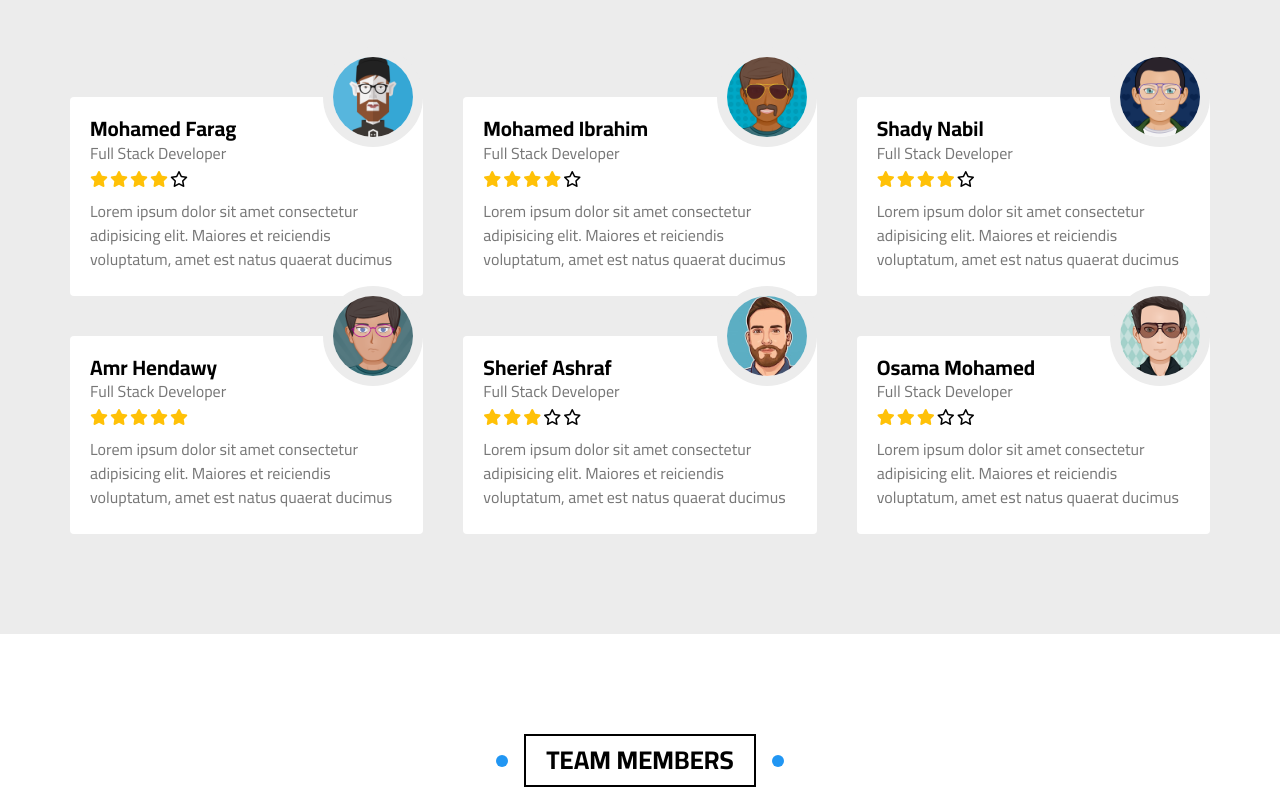
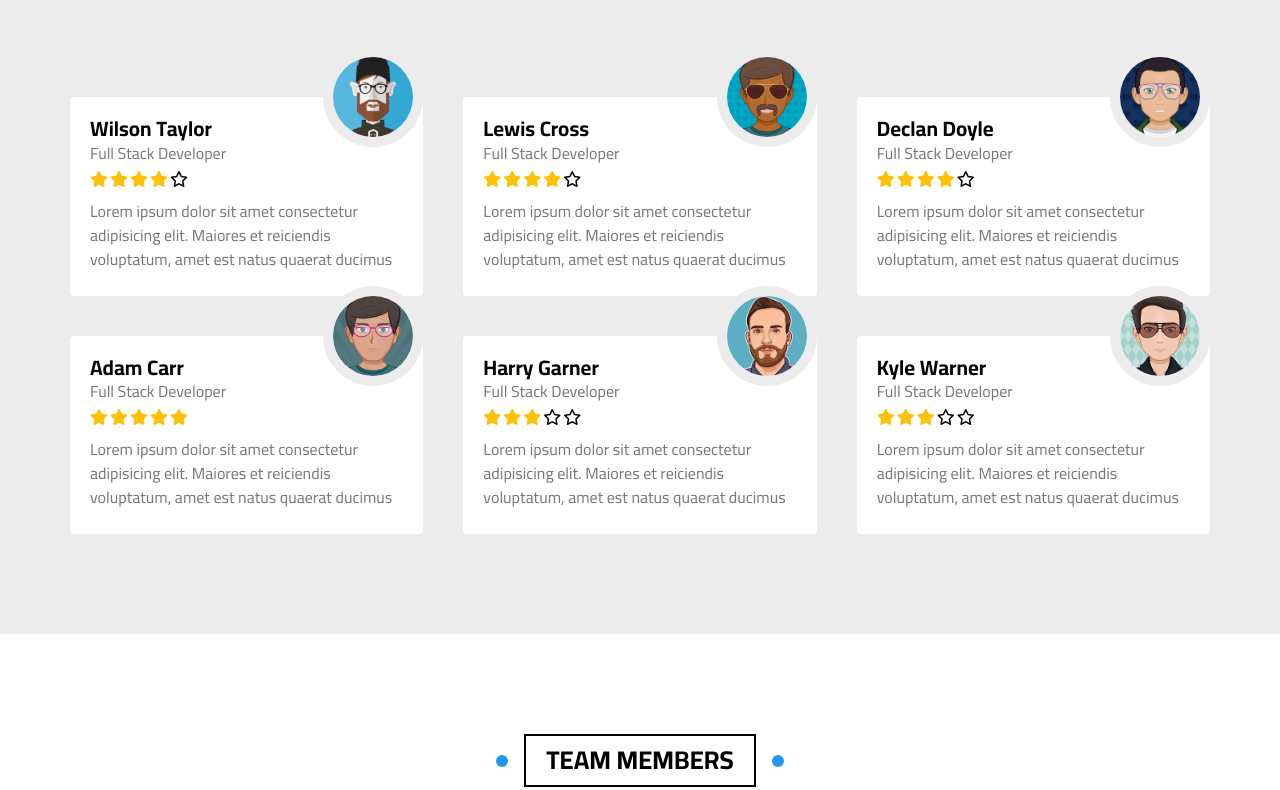
Before and after one commit to syphaxalili/elzero-website, a plain HTML site: page index.html in a window 1280 px wide. Shown: the part 4338-5128 px from the top of the page. Drawn offline with Linux system fonts and the light colour scheme.

Commit message:
Update index.html

```diff
--- a/index.html
+++ b/index.html
@@ -289,7 +289,7 @@
             <div class="content">
                 <div class="card">
                     <img src="assets/images/avatar-01.png" alt="avatar 1 image">
-                    <h3>Mohamed Farag</h3>
+                    <h3>Wilson Taylor</h3>
                     <p>Full Stack Developer</p>
                     <ul>
                         <li><i class="fa-solid fa-star filled"></i></li>
@@ -303,7 +303,7 @@
                 </div>
                 <div class="card">
                     <img src="assets/images/avatar-02.png" alt="avatar 2 image">
-                    <h3>Mohamed Ibrahim</h3>
+                    <h3>Lewis Cross</h3>
                     <p>Full Stack Developer</p>
                     <ul>
                         <li><i class="fa-solid fa-star filled"></i></li>
@@ -317,7 +317,7 @@
                 </div>
                 <div class="card">
                     <img src="assets/images/avatar-03.png" alt="avatar 3 image">
-                    <h3>Shady Nabil</h3>
+                    <h3>Declan Doyle</h3>
                     <p>Full Stack Developer</p>
                     <ul>
                         <li><i class="fa-solid fa-star filled"></i></li>
@@ -331,7 +331,7 @@
                 </div>
                 <div class="card">
                     <img src="assets/images/avatar-04.png" alt="avatar 4 image">
-                    <h3>Amr Hendawy</h3>
+                    <h3>Adam Carr</h3>
                     <p>Full Stack Developer</p>
                     <ul>
                         <li><i class="fa-solid fa-star filled"></i></li>
@@ -345,7 +345,7 @@
                 </div>
                 <div class="card">
                     <img src="assets/images/avatar-05.png" alt="avatar 5 image">
-                    <h3>Sherief Ashraf</h3>
+                    <h3>Harry Garner</h3>
                     <p>Full Stack Developer</p>
                     <ul>
                         <li><i class="fa-solid fa-star filled"></i></li>
@@ -359,7 +359,7 @@
                 </div>
                 <div class="card">
                     <img src="assets/images/avatar-06.png" alt="avatar 6 image">
-                    <h3>Osama Mohamed</h3>
+                    <h3>Kyle Warner</h3>
                     <p>Full Stack Developer</p>
                     <ul>
                         <li><i class="fa-solid fa-star filled"></i></li>
@@ -968,7 +968,7 @@
             <ul class="box contact-infos">
                 <li>
                     <i class="fa-solid fa-location-dot"></i>
-                    <p>Egypt, Giza, Inside The Sphinx, Room Number 220</p>
+                    <p>1003 Alcester Rd S, Birmingham</p>
                 </li>
                 <li>
                     <i class="fa-regular fa-clock"></i>
@@ -989,7 +989,7 @@
                 <img src="assets/images/gallery-06.png" alt="gallery image">
             </div>
         </div>
-        <span>Made with ❤️ By Elzero</span>
+        <span>Designed by Elzero, coded by Me ✍️</span>
     </footer>
     <!-- End Footer-->
 </body>
```
